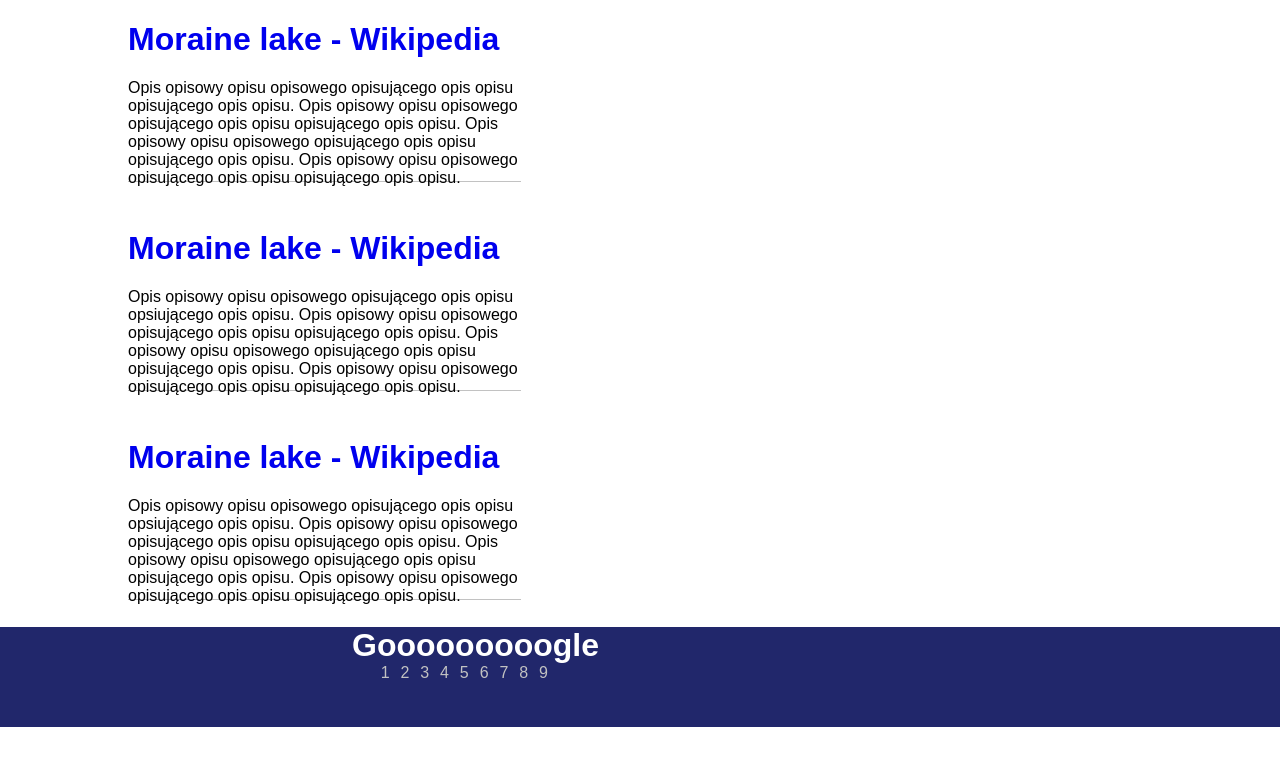
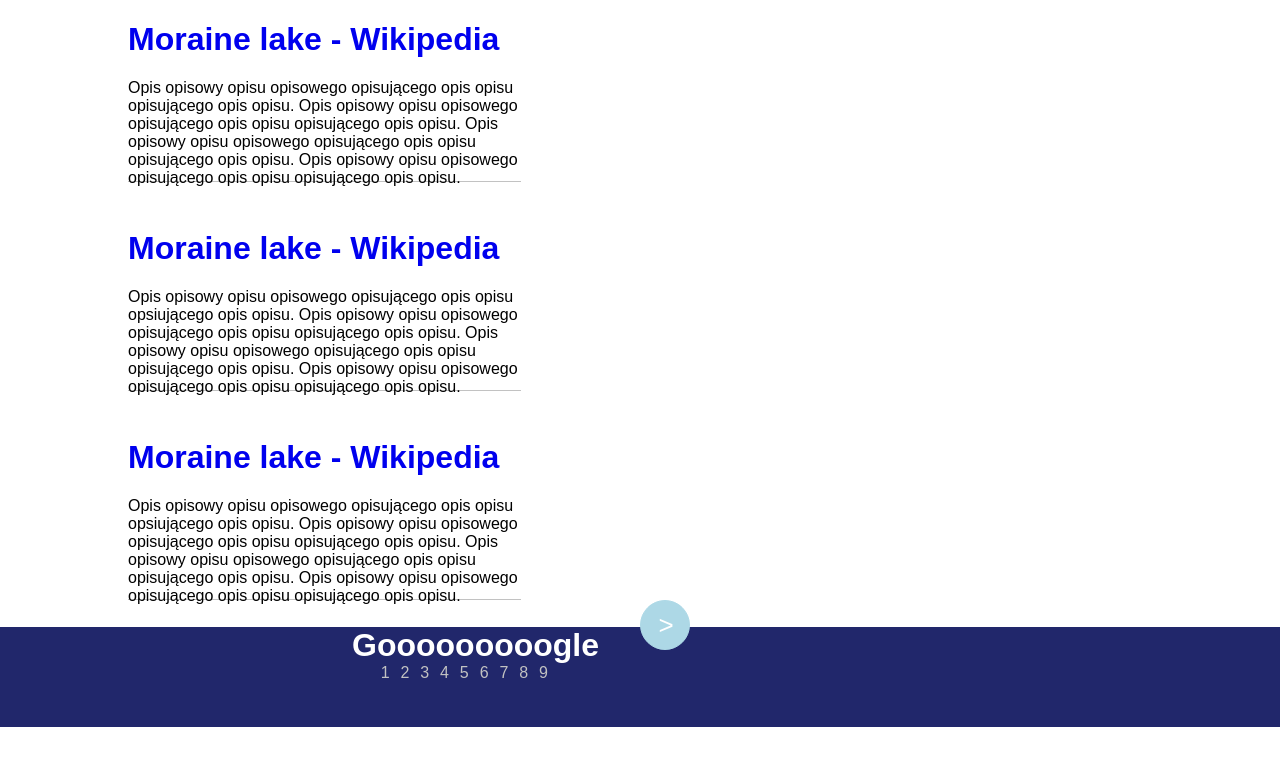
Before and after one commit to bartekh21/frontend, a plain HTML site: page google.html in a window 1280 px wide. Shown: the part 715-1480 px from the top of the page. Before the commit the page ends 1442 px from the top, so only its background shows below. Drawn offline with Linux system fonts and the light colour scheme.

Commit message:
Update google.html

```diff
--- a/google.html
+++ b/google.html
@@ -115,6 +115,9 @@
 				</p>
 			</div>
 		</div>
+		<div class="button">
+			<p>></p>
+		</div>
 	</div>
 </body>
 </html>
```
